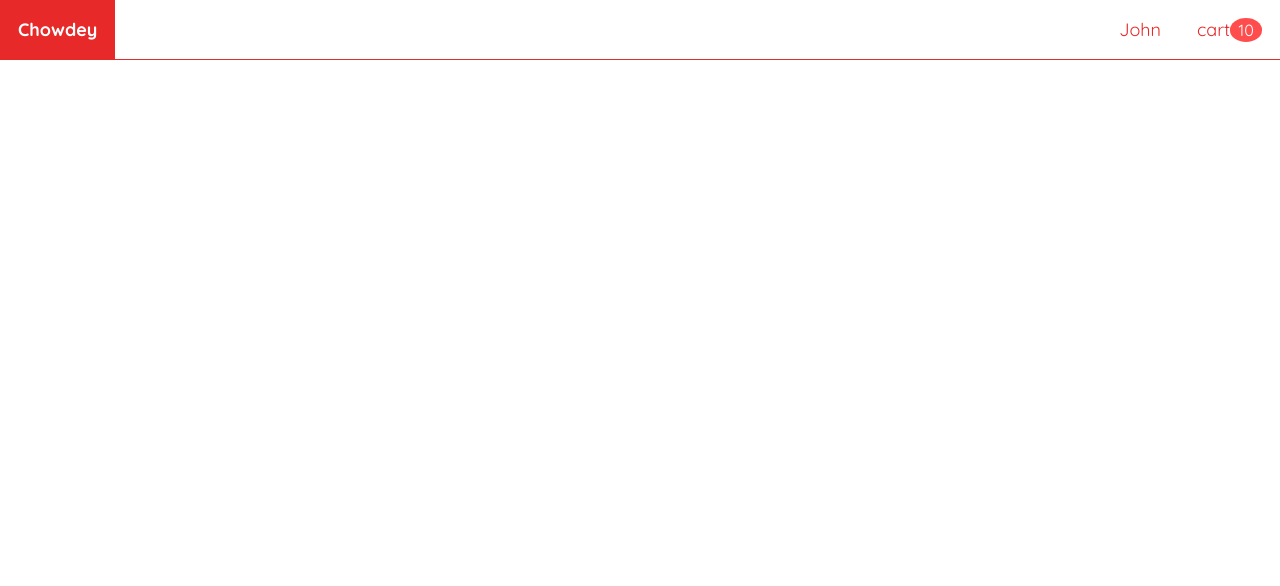
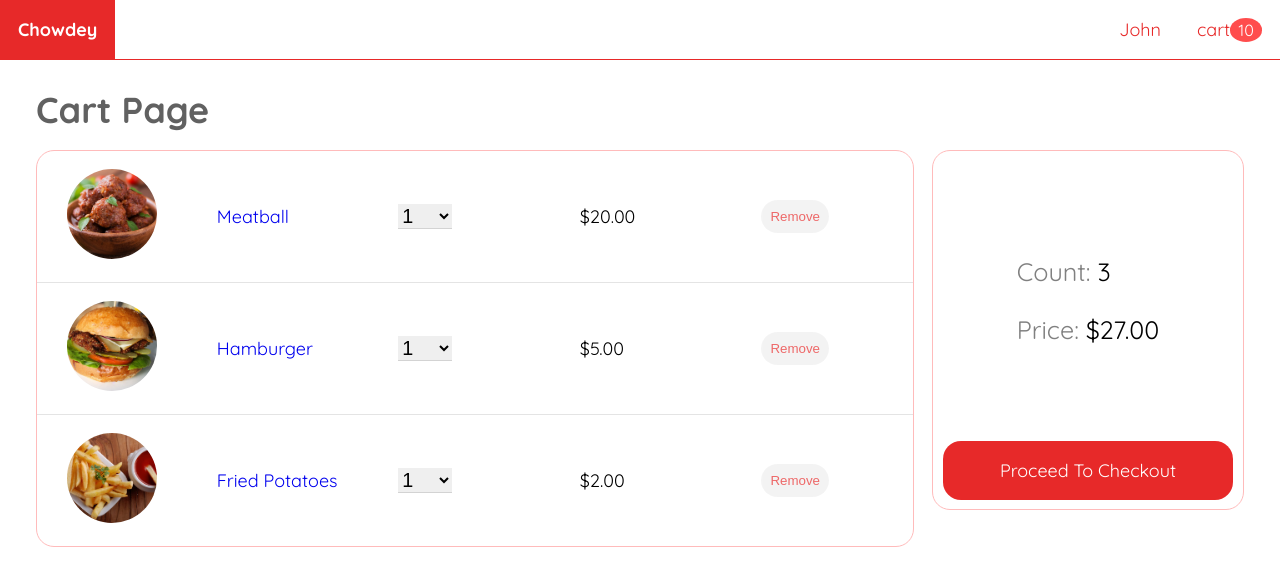
Before and after one commit to salawu-ahmed/chowdeyX, a React (Create React App) app in the folder client/: page /cart in a window 1280 px wide. Before the commit this address had no page. Shown: the top 586 px of the page. Built offline with nearby package versions, Linux system fonts and the light colour scheme.

Commit message:
removeFromCart, addToCart, changeQuantity added

```diff
--- a/client/public/index.html
+++ b/client/public/index.html
@@ -24,7 +24,7 @@
       work correctly both with client-side routing and a non-root public URL.
       Learn how to configure a non-root public URL by running `npm run build`.
     -->
-    <title>React App</title>
+    <title>Chowdey</title>
   </head>
   <body>
     <noscript>You need to enable JavaScript to run this app.</noscript>
--- a/client/src/AppRoutes.js
+++ b/client/src/AppRoutes.js
@@ -2,6 +2,7 @@
 import { Routes, Route } from "react-router-dom";
 import HomePage from './pages/Home/HomePage';
 import FoodPage from './pages/Food/FoodPage';
+import CartPage from './pages/Cart/CartPage';
 
 export default function AppRoutes() {
   return (
@@ -10,6 +11,7 @@
           <Route path='/search/:searchTerm' element={<HomePage />} />
           <Route path='/tag/:tag' element={<HomePage />} />
           <Route path='/food/:id' element={<FoodPage />} />
+          <Route path='/cart' element={<CartPage />} />
       </Routes>
   )
 }
--- /dev/null
+++ b/client/src/Hooks/useCart.js
@@ -0,0 +1,64 @@
+import React, { createContext, useContext, useEffect, useState } from "react";
+import { sample_foods } from "../data";
+
+const CartContext = createContext(null);
+
+export default function CartProvider({ children }) {
+  const [cartItems, setCartItems] = useState(
+    sample_foods
+      .slice(1, 4)
+      .map((food) => ({ food, quantity: 1, price: food.price }))
+  );
+  const [totalPrice, setTotalPrice] = useState(40);
+  const [totalCount, setTotalCount] = useState(3);
+
+  useEffect(() => {
+    const totalPrice = sum(cartItems.map(item => item.price))
+    const totalCount = sum(cartItems.map(item => item.quantity))
+    setTotalCount(totalCount)
+    setTotalPrice(totalPrice)
+  }, [cartItems])
+
+  const sum = items => {
+    return items.reduce((prevValue, curValue) => prevValue + curValue, 0)
+  }
+
+  const removeFromCart = foodId => {
+    const filteredCartItems = cartItems.filter(item => item.food.id !== foodId)
+    setCartItems(filteredCartItems)
+  }
+
+  const changeQuantity = (cartItem, newQuantity) => {
+    const { food } = cartItem
+    const changedCartItem = {
+      ...cartItem,
+      quantity: newQuantity,
+      price: food.price * newQuantity
+    }
+    setCartItems(cartItems.map(item => (item.food.id === food.id ? changedCartItem : item)))
+  }
+
+  const addToCart = food => {
+    const cartItem = cartItems.find(item => item.food.id === food.id)
+    if (cartItem) {
+      changeQuantity(cartItem, cartItem.quantity + 1)
+    } else {
+      setCartItems([...cartItems, {food, quantity: 1, price: food.price}])
+    }
+  }
+
+  return (
+    <CartContext.Provider
+      value={{
+        cart: { items: cartItems, totalPrice, totalCount },
+        removeFromCart,
+        changeQuantity,
+        addToCart
+      }}
+    >
+      {children}
+    </CartContext.Provider>
+  );
+}
+
+export const useCart = () => useContext(CartContext)
--- a/client/src/components/Header/Header.js
+++ b/client/src/components/Header/Header.js
@@ -33,7 +33,7 @@
                             )
                         }
 
-                        <Link>
+                        <Link to='/cart'>
                           cart
                           {cart.totalCount > 0 && <span className={classes.cart_count}>{cart.totalCount}</span>}
                         </Link>
--- /dev/null
+++ b/client/src/components/Title/Title.js
@@ -0,0 +1,8 @@
+import React from 'react'
+import classes from './title.module.css'
+
+export default function Title({title, fontSize, margin}) {
+  return (
+    <h1 style={{fontSize, margin, color: '#616161'}}>{title}</h1>
+  )
+}
--- a/client/src/index.js
+++ b/client/src/index.js
@@ -4,12 +4,15 @@
 import App from './App';
 import reportWebVitals from './reportWebVitals';
 import { BrowserRouter } from 'react-router-dom';
+import CartProvider from './Hooks/useCart';
 
 const root = ReactDOM.createRoot(document.getElementById('root'));
 root.render(
   <React.StrictMode>
     <BrowserRouter>
-      <App />
+      <CartProvider>
+        <App />
+      </CartProvider>
     </BrowserRouter>
   </React.StrictMode>
 );
--- /dev/null
+++ b/client/src/pages/Cart/CartPage.js
@@ -0,0 +1,68 @@
+import React from 'react'
+import classes from './cart.module.css'
+import { useCart } from '../../Hooks/useCart'
+import Title from '../../components/Title/Title'
+import { Link } from 'react-router-dom'
+import Price from '../../components/Price/Price'
+
+export default function CartPage() {
+    const { cart, removeFromCart, changeQuantity } = useCart();
+  return (
+    <div>
+      <Title title='Cart Page' margin='1.5rem 0 0 2rem' />
+      {
+        cart && cart.items.length > 0 &&
+        <div className={classes.container}>
+            <ul className={classes.list}>
+              {cart.items.map(item => <li key={item.food.id}>
+                <div>
+                  <img
+                    src={`/foods/${item.food.imageUrl}`}
+                    alt={item.food.name}
+                  />
+                </div>
+                <div>
+                  <Link to={`/food/${item.food.id}`}>{item.food.name}</Link>
+                </div>
+                <div>
+                  <select
+                    value={item.quantity}
+                    onChange={(e) => changeQuantity(item,Number(e.target.value))}
+                  >
+                    <option>1</option>
+                    <option>2</option>
+                    <option>3</option>
+                    <option>4</option>
+                    <option>5</option>
+                    <option>6</option>
+                    <option>7</option>
+                    <option>8</option>
+                    <option>9</option>
+                    <option>10</option>
+                  </select>
+                </div>
+
+                <div>
+                  <Price price={item.price}/>
+                </div>
+
+                <div>
+                  <button
+                    className={classes.remove_button}
+                    onClick={() => removeFromCart(item.food.id)}
+                  >Remove</button>
+                </div>
+              </li>)}
+            </ul>
+            <div className={classes.checkout}>
+              <div>
+                <div className={classes.foods_count}>{cart.totalCount}</div>
+                <div className={classes.total_price}><Price price={cart.totalPrice} /></div>
+              </div>
+              <Link to='/checkout'>Proceed To Checkout</Link>
+            </div>
+        </div>
+      }
+    </div>
+  )
+}
--- /dev/null
+++ b/client/src/pages/Cart/cart.module.css
@@ -0,0 +1,122 @@
+.container{
+display: flex;
+  flex-wrap: wrap;
+  align-items: flex-start;
+  margin: 1.5rem;
+  margin-top: 0.5rem;
+}
+
+.list {
+  display: flex;
+  flex-direction: column;
+  flex: 3 0;
+  justify-content: space-evenly;
+  border: 1px solid #ffbbbb;
+  border-radius: 1rem;
+  list-style-type: none;
+  margin: 0.5rem;
+  padding: 0;
+}
+
+.list li {
+  display: flex;
+  justify-content: space-around;
+  align-items: center;
+  flex-wrap: wrap;
+  border-bottom: 1px solid #e4e4e4;
+}
+
+.list li:last-child {
+  border: none;
+}
+
+.list li img {
+  width: 5rem;
+  height: 5rem;
+  border-radius: 100rem;
+  object-fit: cover;
+}
+
+.list li div {
+  padding: 1rem;
+}
+
+.list li div:not(:first-child) {
+  flex-basis: 18%;
+}
+
+.list li select {
+  width: 3rem;
+  outline: none;
+  border: none;
+  border-bottom: 1px solid lightgrey;
+  font-size: 1.1rem;
+  font-weight: 100;
+}
+
+.list .remove_button {
+  border-radius: 1rem;
+  border: none;
+  padding: 0.5rem;
+  color: #e72929;
+  opacity: 0.7;
+  outline: none;
+}
+
+.list .remove_button:hover {
+  opacity: 1;
+  cursor: pointer;
+}
+
+.checkout {
+  display: flex;
+  flex-direction: column;
+  justify-content: space-between;
+  align-items: center;
+  flex: 1 3;
+  height: 20rem;
+  border: 1px solid #ffbbbb;
+  border-radius: 1rem;
+  padding: 0.5rem;
+  margin: 0.5rem;
+}
+
+.checkout > div {
+  font-size: 1.4rem;
+  margin: 1rem;
+  flex: 3;
+  display: flex;
+  flex-direction: column;
+  justify-content: center;
+  align-items: flex-start;
+}
+
+.checkout .foods_count {
+  margin-bottom: 1.5rem;
+}
+
+.checkout .foods_count::before {
+  content: 'Count: ';
+  color: grey;
+}
+
+.checkout .total_price::before {
+  content: 'Price: ';
+  color: grey;
+}
+
+.checkout a {
+  padding: 1rem;
+  color: white;
+  background: #e72929;
+  display: block;
+  width: 99%;
+  border-radius: 1rem;
+  text-align: center;
+  justify-self: center;
+}
+
+.checkout a:hover {
+  opacity: 0.8;
+  cursor: pointer;
+}
--- a/client/src/pages/Food/FoodPage.js
+++ b/client/src/pages/Food/FoodPage.js
@@ -1,13 +1,21 @@
 import React, { useEffect, useState } from "react";
 import classes from "./foodPage.module.css";
-import { useParams } from "react-router-dom";
+import { useNavigate, useParams } from "react-router-dom";
 import { getById } from "../../services/foodService";
 import Tags from "../../components/Tags/Tags";
 import Price from "../../components/Price/Price";
+import { useCart } from "../../Hooks/useCart";
 
 export default function FoodPage() {
   const [food, setFood] = useState({});
   const { id } = useParams();
+  const { addToCart } = useCart()
+  const navigate = useNavigate()
+
+  const handleAddToCart = () => {
+    addToCart(food)
+    navigate("/cart");
+  }
 
   useEffect(() => {
     getById(id).then((food) => setFood(...food));
@@ -61,7 +69,9 @@
               <Price price={food.price} />
             </div>
 
-            <button>Add To Cart</button>
+            <button
+              onClick={handleAddToCart}
+            >Add To Cart</button>
           </div>
         </div>
       )}
```
Also changed, not shown: client/src/components/Title/title.module.css (added).
